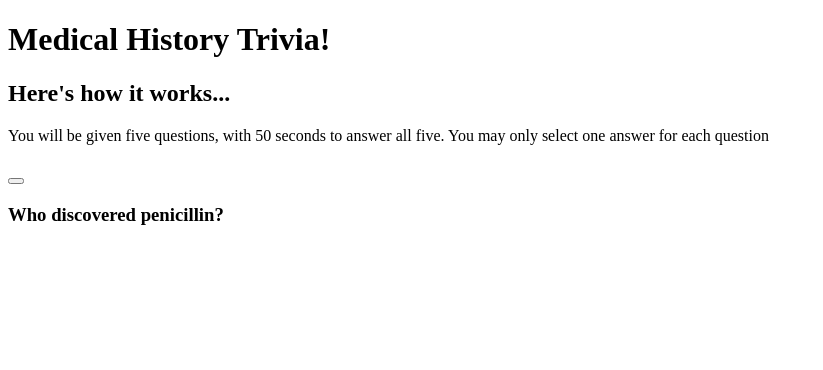
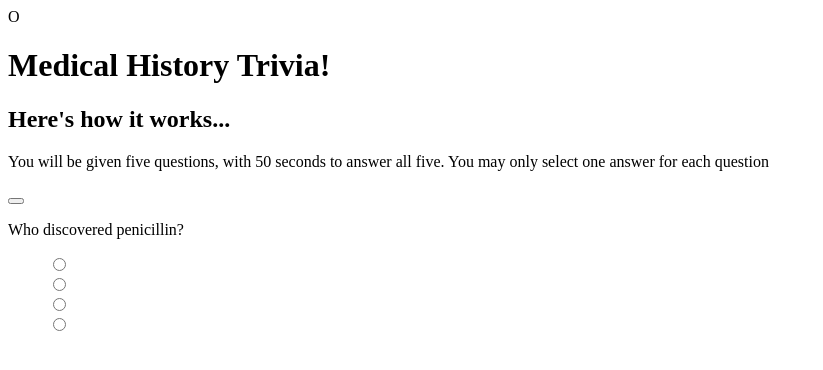
Before and after one commit to NatashaMalt/TriviaGame, a plain HTML site: page index.html in a window 1280 px wide. Shown: the whole page, without its empty margins (0-823 px from the left). Drawn offline with nearby package versions, Linux system fonts and the light colour scheme; a script that the page names is missing.

Commit message:
first input

```diff
--- a/index.html
+++ b/index.html
@@ -10,7 +10,7 @@
     </script>
     <script src="assets/javascript/games.js">
     </script>
- </head>
+ </head>O
  <body>
 
   <header id="header">
@@ -25,15 +25,23 @@
      <p class="howitworks">You will be given five questions, with 50 seconds to answer all five.
      You may only select one answer for each question</p>
 
-     <h3>
+
 
      <button type="button" id="start-button">
 
+
+
      </button>
 
+
      <div id="display-number"></div>
+
      <p class="questions">Who discovered penicillin?<p>
      <ul class="options">
+     <input type="radio" name="q1" value="a" id="q1a"><br>
+     <input type="radio" name="q1" value="b" id="q1b"><br>
+     <input type="radio" name="q1" value="c" id="q1c"><br>
+     <input type="radio" name="q1" value="d" id="q1d"><br>
 
      </ul>
 
```
Also changed, not shown: 2 other files.
